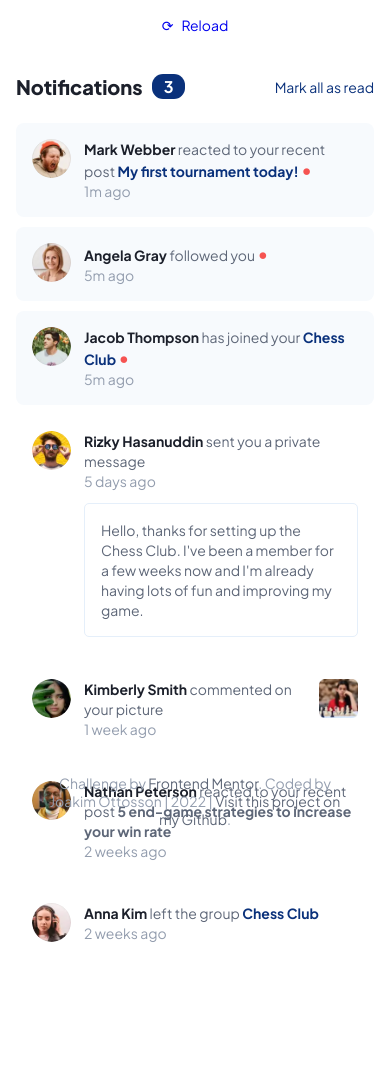
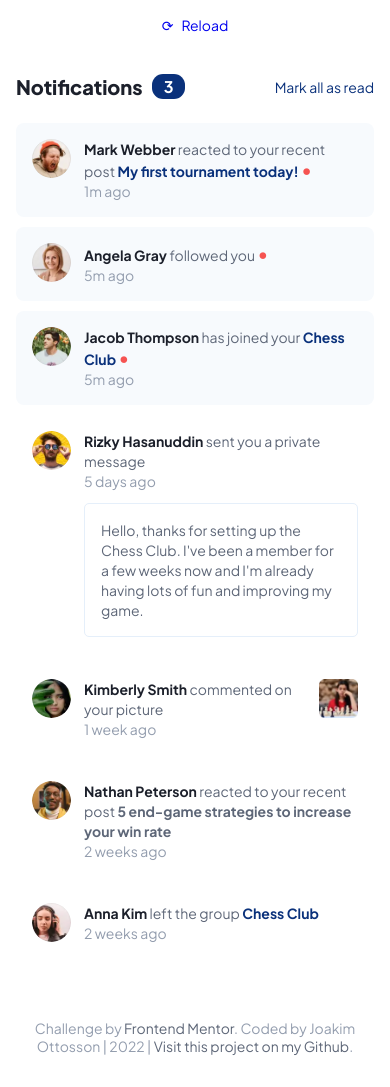
Before and after one commit to devjoppe/notifications-page, a plain HTML site: page index.html in a window 390 px wide. Before the commit the page ends 969 px from the top, so only its background shows below. Drawn offline with Linux system fonts and the light colour scheme.

Commit message:
some last updates

```diff
--- a/index.html
+++ b/index.html
@@ -115,8 +115,10 @@
     </main>
   </div>
   <footer>
-    Challenge by <a href="https://www.frontendmentor.io?ref=challenge" target="_blank">Frontend Mentor</a>.
-    Coded by Joakim Ottosson | 2022 | <a href="">Visit this project on my Github</a>.
+    <div class="codeby">
+      Challenge by <a href="https://www.frontendmentor.io?ref=challenge" target="_blank">Frontend Mentor</a>.
+      Coded by Joakim Ottosson | 2022 | <a href="">Visit this project on my Github</a>.
+    </div>
   </footer>
   <script src="js/jquery-3.6.1.min.js"></script>
   <script src="js/notifications.js"></script>
--- a/scss/_mobile.scss
+++ b/scss/_mobile.scss
@@ -58,11 +58,8 @@
     // End Mobile Article
 
     //Start footer
-    footer {
-        position: absolute;
+    .codeby {
         text-align: center;
-        bottom: 0;
-        margin-bottom: 16px;
-        width: 80%;
+        padding:0 16px 0 16px;
     }
 }
--- a/scss/config.scss
+++ b/scss/config.scss
@@ -60,6 +60,10 @@ footer {
     a {
         color: $greyish-blue-dark;
     }
+    .codeby {
+        display: inline-block;
+        margin-bottom: 32px;
+    }
 }
 
 // Bases
```
Also changed, not shown: css/style-min.css.
